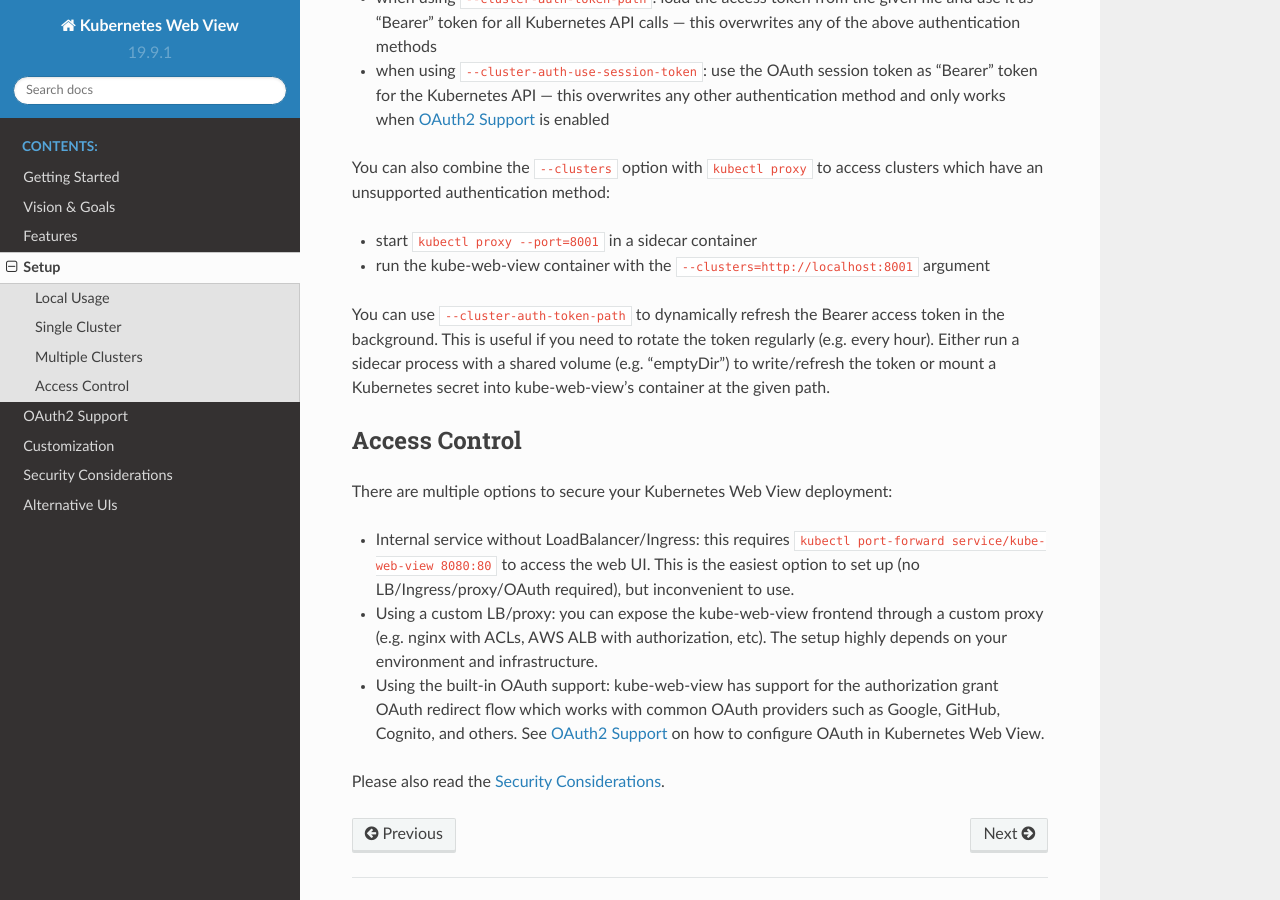
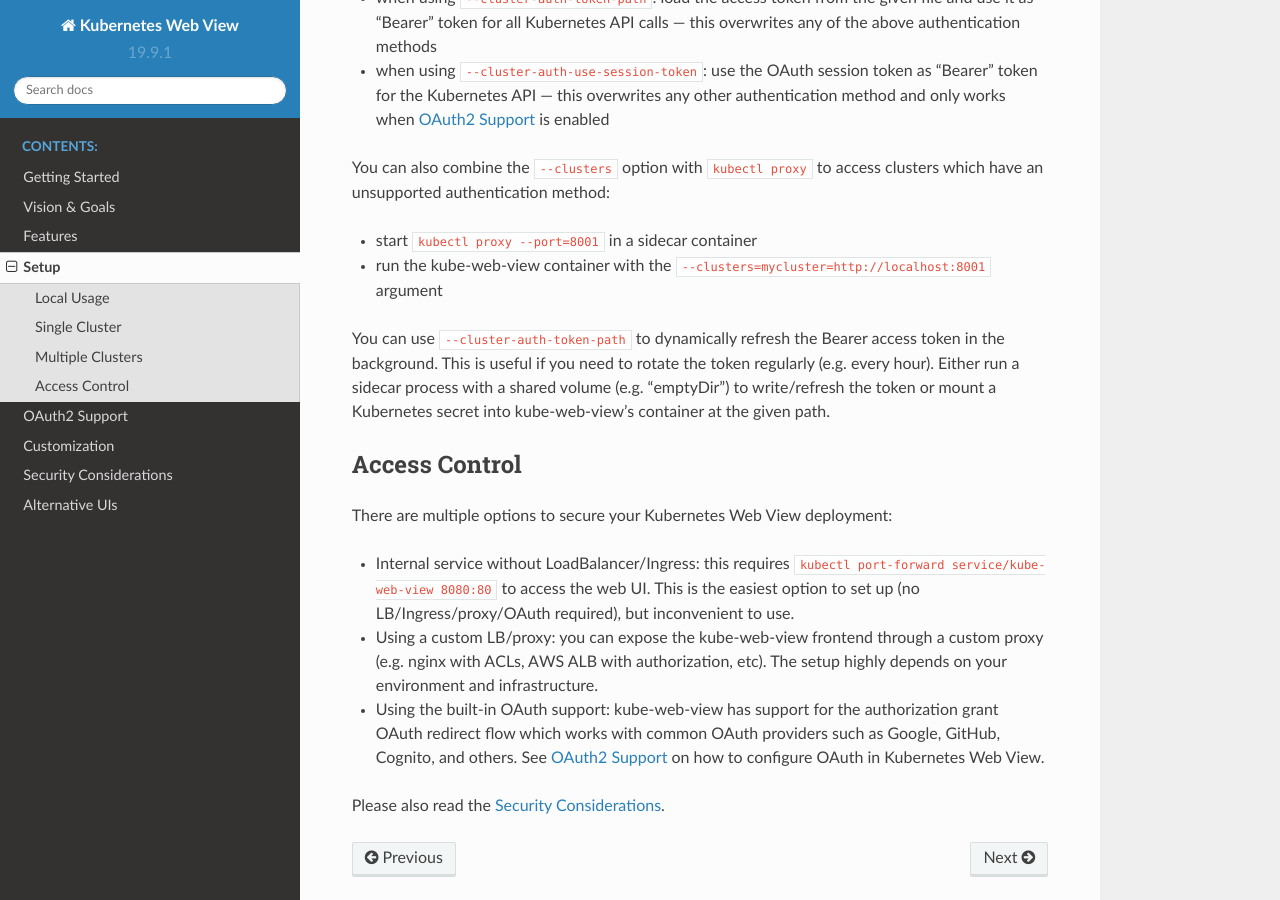
Before and after one commit to hjacobs/kube-web-view, a Sphinx documentation site: the page built from docs/setup.rst, in a window 1280 px wide and 900 px high, scrolled down 1904 px. Built offline with Sphinx 7.4.7 and the Read the Docs theme 2.0.0, drawn with Linux system fonts in a browser that asks for light colours.

Commit message:
another docs fix for kubectl proxy usage

```diff
--- a/docs/setup.rst
+++ b/docs/setup.rst
@@ -81,7 +81,7 @@
 You can also combine the ``--clusters`` option with ``kubectl proxy`` to access clusters which have an unsupported authentication method:
 
 * start ``kubectl proxy --port=8001`` in a sidecar container
-* run the kube-web-view container with the ``--clusters=http://localhost:8001`` argument
+* run the kube-web-view container with the ``--clusters=mycluster=http://localhost:8001`` argument
 
 You can use ``--cluster-auth-token-path`` to dynamically refresh the Bearer access token in the background.
 This is useful if you need to rotate the token regularly (e.g. every hour). Either run a sidecar process with a shared volume (e.g. "emptyDir") to write/refresh the token
```
